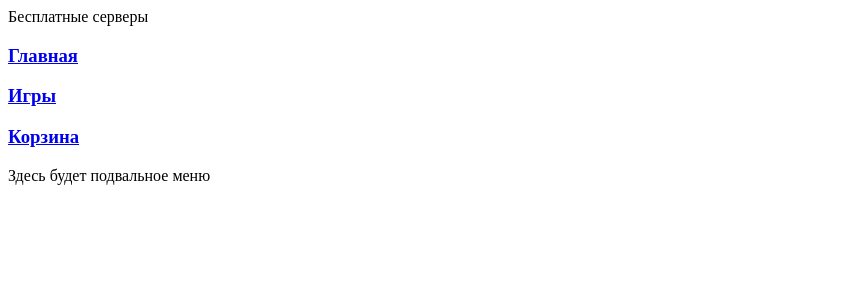
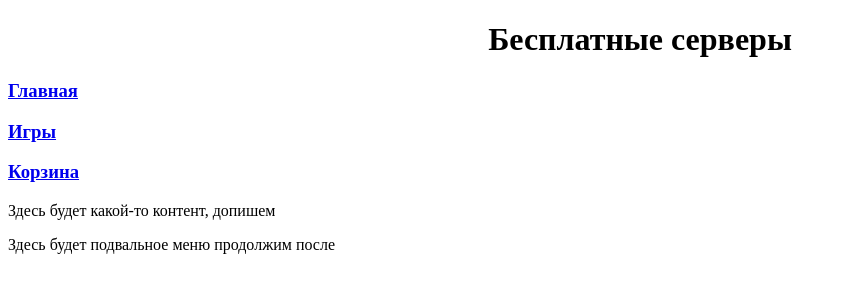
Before and after one commit to VladVasili4/Module-18, a Django app: page /games/ in a window 1280 px wide. Shown: the top 300 px of the page, without its empty margins (0-846 px from the left). Run offline with Django 5.2, Linux system fonts and the light colour scheme.

Commit message:
Что-то не срастается

```diff
--- a/UrbanDjango/templates/fourth_task/cart.html
+++ b/UrbanDjango/templates/fourth_task/cart.html
@@ -1,4 +1,4 @@
-<!--{% extends 'menu.html' %}-->
+{% extends 'fourth_task\menu.html' %}
 <!DOCTYPE html>
 <html lang="en">
 <head>
--- a/UrbanDjango/templates/fourth_task/games.html
+++ b/UrbanDjango/templates/fourth_task/games.html
@@ -6,8 +6,8 @@
     <title>WOW_games</title>
 </head>
 <body>
-    <header></header>
-        {% block pagename %} Бесплатные серверы {% endblock %}
+    <header>
+    {% block pagename %} <h1 align="center">Бесплатные серверы </h1>{% endblock %}
     </header>
 
     <nav>
@@ -18,6 +18,7 @@
 
     <main>
         {% block content %}
+        {{ block.super }}
         {% for i in server_list %}
         <h3> {{i}} <button>Голосовать</button> </h3>
         {% endfor %}
@@ -31,7 +32,6 @@
             <li><h2>Uwow <button>Голосовать</button></h2> </li>
             <li><h2>WoW Circle <button>Голосовать</button></h2> </li>
         </ul>
-
     </footer>
 <!--Или в списке :-->
 <!--{% for i in server_list %}-->
--- a/UrbanDjango/templates/fourth_task/menu.html
+++ b/UrbanDjango/templates/fourth_task/menu.html
@@ -21,13 +21,13 @@
 
 <main>
     {% block content %}
-        <p>Здесь будет какой-то контент</p>
+        <p>Здесь будет какой-то контент, допишем </p>
     {% endblock %}
 </main>
 
 <footer>
         {% block basement %}
-        <p>Здесь будет подвальное меню</p>
+        <p>Здесь будет подвальное меню продолжим после</p>
     {% endblock %}
 </footer>
 
```
